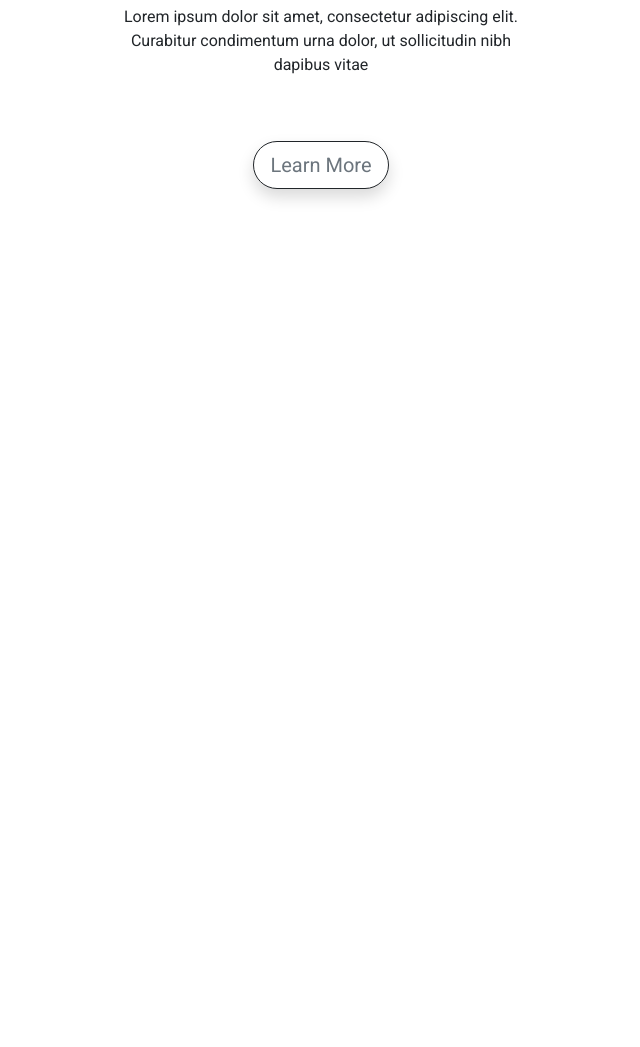
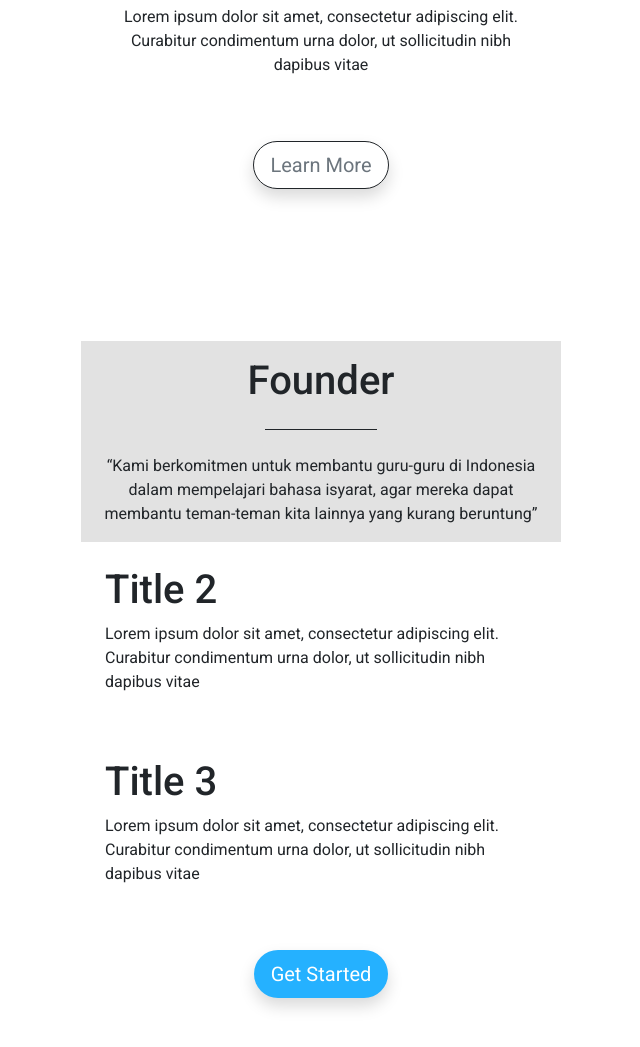
Before and after one commit to Sayyid01/isyaratin_landingpage, a plain HTML site: page index.html in a window 1280 px wide. Shown: the part 1393-2440 px from the top of the page, without its empty margins (319-959 px from the left). Before the commit the page ends 1686 px from the top, so only its background shows below. Drawn offline with nearby package versions, Linux system fonts and the light colour scheme.

Commit message:
section1 & section2

```diff
--- a/index.html
+++ b/index.html
@@ -74,6 +74,42 @@
         </div>
     </section>
 
+    <section>
+        <div class="d-flex section" id="section3">
+            <div class="d-flex flex-column mt-5">
+                <div class="card">
+                    <div class="card-body">
+                        <h1 class="card-tittle">Founder</h1>
+                        <hr class="card-subtitle bg-disable w-25 p-0 opacity-100 mx-auto m-4" />
+                        <p class="card-text">
+                            “Kami berkomitmen untuk membantu guru-guru di Indonesia dalam mempelajari bahasa isyarat,
+                            agar mereka dapat membantu teman-teman kita lainnya yang kurang beruntung”
+                        </p>
+                    </div>
+                </div>
+                <div class="p-4">
+                    <h1>Title 2</h1>
+                    <p>
+                        Lorem ipsum dolor sit amet, consectetur
+                        adipiscing elit. Curabitur condimentum urna dolor, ut sollicitudin nibh dapibus vitae
+                    </p>
+                </div>
+                <div class="p-4">
+                    <h1>Title 3</h1>
+                    <p>
+                        Lorem ipsum dolor sit amet, consectetur
+                        adipiscing elit. Curabitur condimentum urna dolor, ut sollicitudin nibh dapibus vitae
+                    </p>
+                </div>
+                <div class="text-center p-4">
+                    <button id="GetStarted" class="btn btn-lg bg-blue text-white rounded-pill shadow">
+                        Get Started
+                    </button>
+                </div>
+            </div>
+        </div>
+    </section>
+
     <script src="https://cdn.jsdelivr.net/npm/bootstrap@5.1.3/dist/js/bootstrap.bundle.min.js"
         integrity="sha384-ka7Sk0Gln4gmtz2MlQnikT1wXgYsOg+OMhuP+IlRH9sENBO0LRn5q+8nbTov4+1p"
         crossorigin="anonymous"></script>
--- a/styles/style.css
+++ b/styles/style.css
@@ -24,10 +24,6 @@ body {
     max-height: 1080px;
     min-height: 568px;
     width: 100vw;
-    height: 100%;
-}
-
-#section1{
     height: 100vh;
     margin: auto;
     left: 0;
@@ -56,15 +52,6 @@ body {
     height: 5px;
 }
 
-#section2{
-    height: 100vh;
-    margin: auto;
-    left: 0;
-    right: 0;
-    top: 0;
-    bottom: 0;
-}
-
 #section2 h1{
     text-align: center;
 }
@@ -72,3 +59,15 @@ body {
 #section2 p{
     text-align: center;
 }
+
+#section3 .bg-blue{
+    --bs-bg-opacity: 1;
+    background-color: rgba(37, 177, 255,var(--bs-bg-opacity))!important;
+}
+
+#section3 .card{
+    text-align: center;
+    background-color: rgba(214, 214, 214, 0.7);
+    border-style: none;
+    border-radius: 0px;
+}
```
